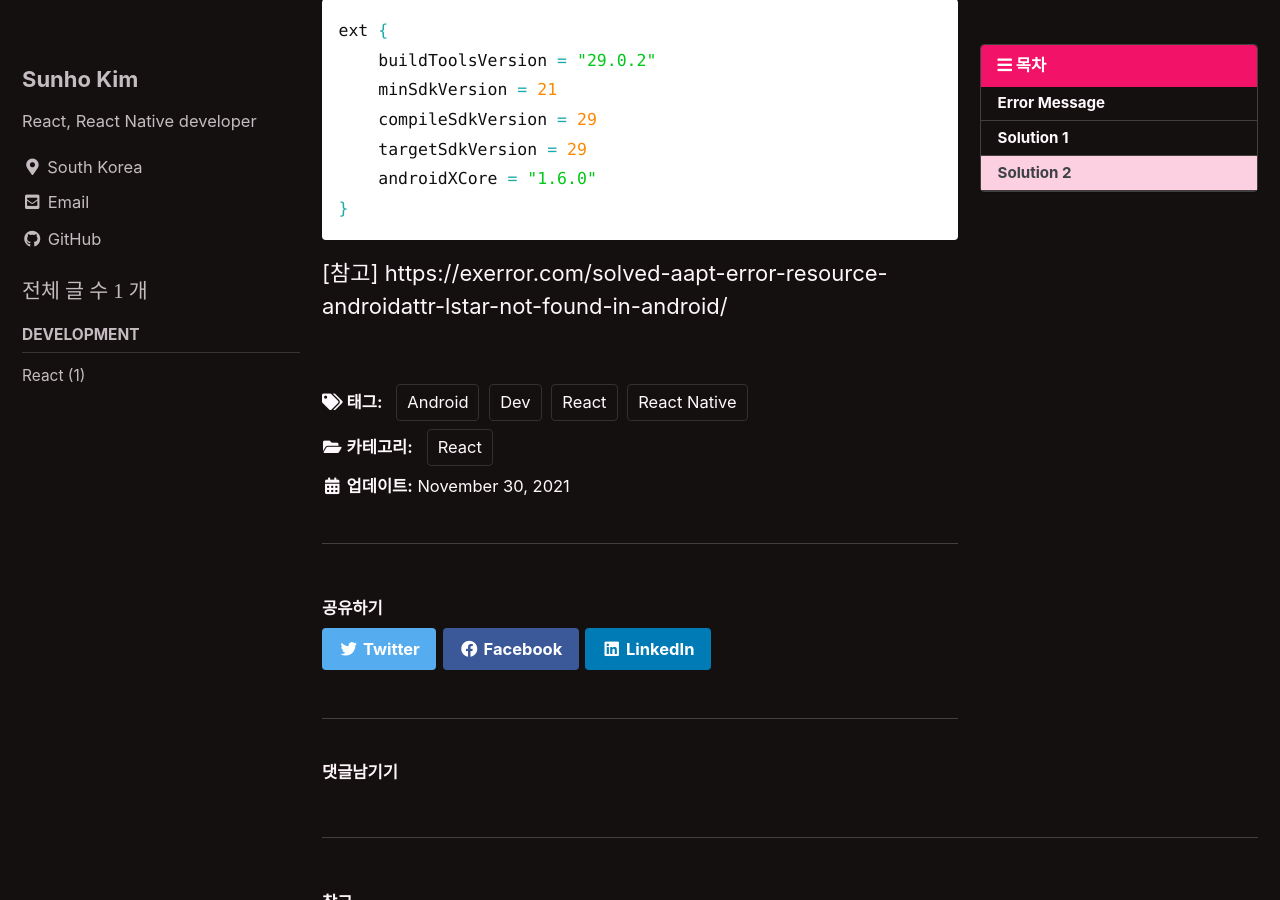
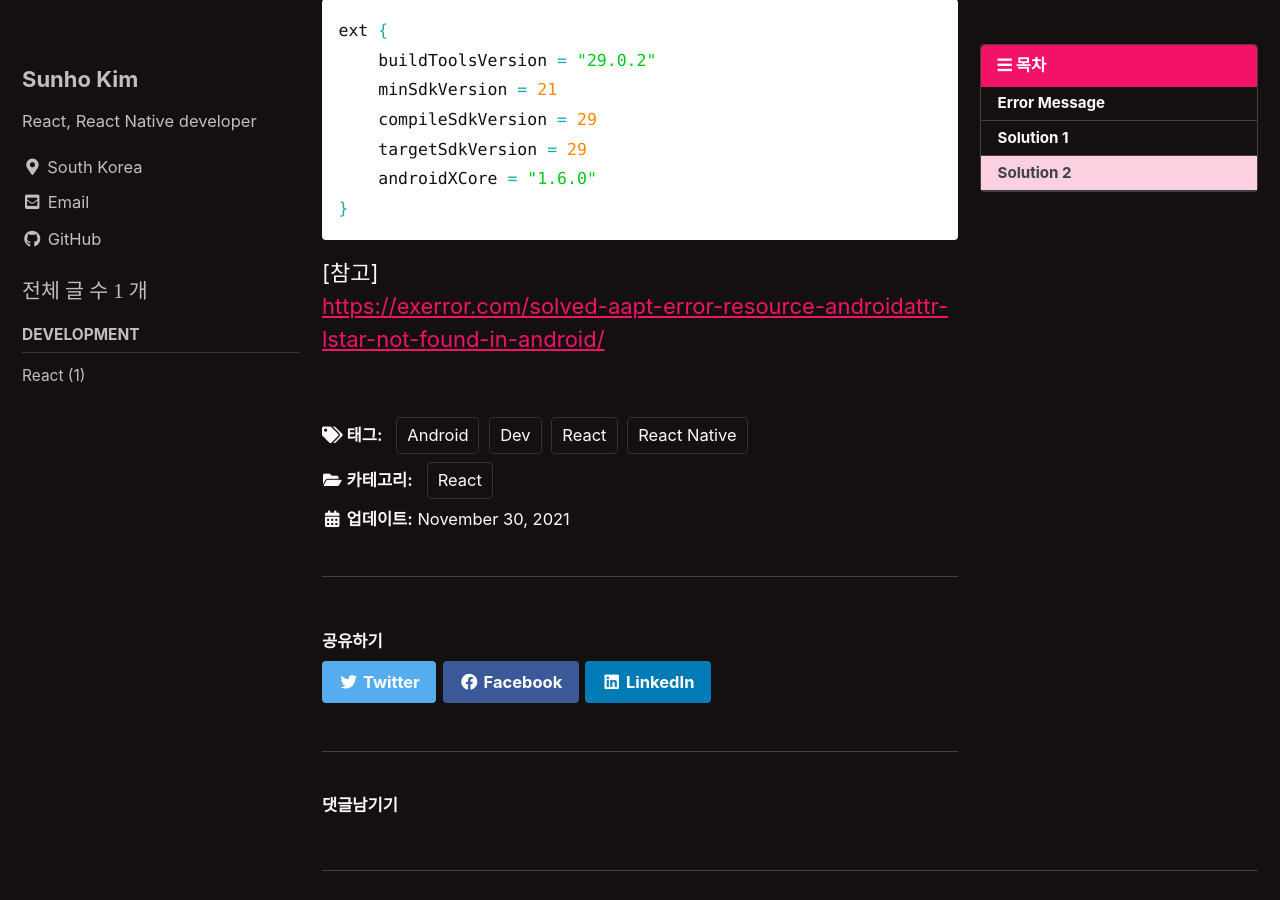
Before and after one commit to supersunho/supersunho.github.io, a Jekyll site: the page built from _posts/2021-11-30-AAPT-Build-Error-Fix.md, in a window 1280 px wide and 900 px high, scrolled down 1124 px. Built offline with Jekyll 4.4.1, drawn with Linux system fonts in a browser that asks for light colours; cached includes are drawn as plain includes; comment, search, counter and statistics services are not loaded; part of the change alters nothing that is shown.

Commit message:
포스팅 수정

````diff
--- a/_posts/2021-11-30-AAPT-Build-Error-Fix.md
+++ b/_posts/2021-11-30-AAPT-Build-Error-Fix.md
@@ -47,4 +47,5 @@ ext {
 }
 ```
 
-[참고] https://exerror.com/solved-aapt-error-resource-androidattr-lstar-not-found-in-android/
+[참고]
+<https://exerror.com/solved-aapt-error-resource-androidattr-lstar-not-found-in-android/>
````
